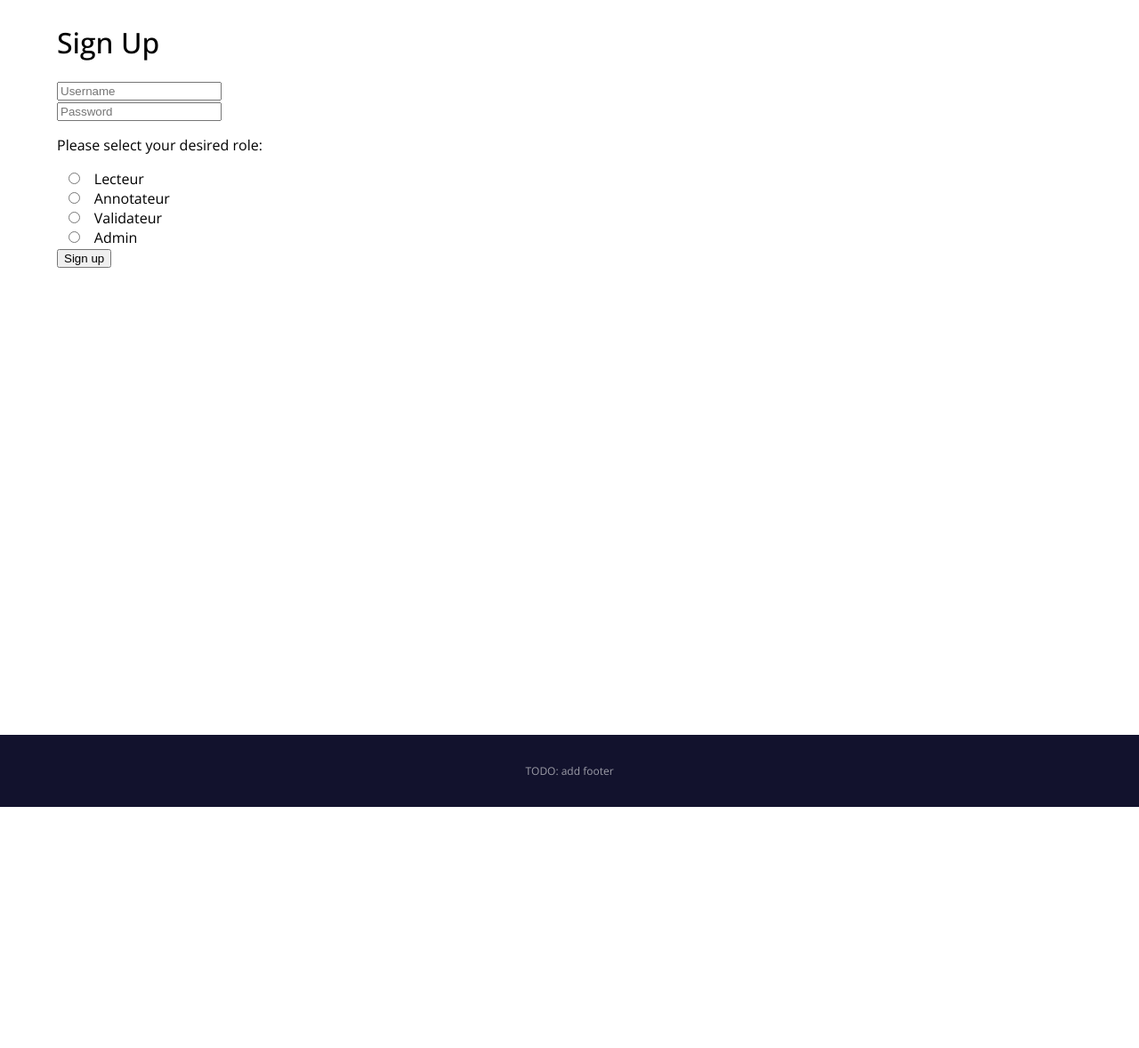
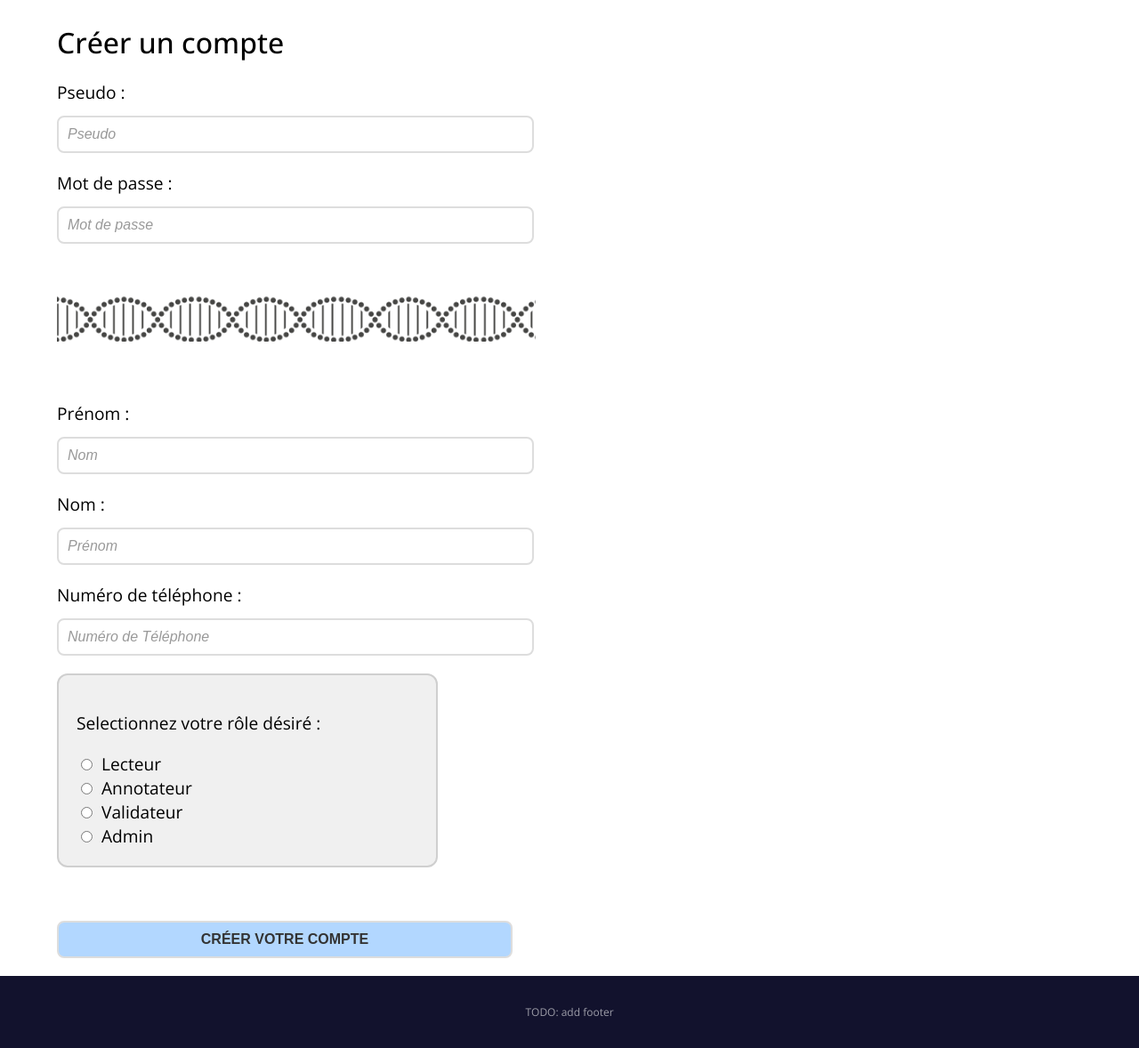
Before and after one commit to TitouanCh/appweb, a Django app: page /signup/ in a window 1280 px wide. Shown: the part 54-1232 px from the top of the page at 89% size. Before the commit the page ends 961 px from the top, so only its background shows below. Run offline with Django 5.2, Linux system fonts and the light colour scheme.

Commit message:
début relooking + début ajout nom, prénom, tel

```diff
--- a/authentication/models.py
+++ b/authentication/models.py
@@ -54,6 +54,10 @@ class BioinfoUser(AbstractBaseUser):
         default=Role.ADMIN # A changer apres migration
     )
 
+    name = models.CharField(verbose_name="name", default="Bob", max_length=32)
+    last_name = models.CharField(verbose_name="last name", default="Marley", max_length=32)
+    numero = models.IntegerField(verbose_name="numero de téléphone", default=0)
+
     objects = BioinfoUserManager()
 
     USERNAME_FIELD = "email"
@@ -82,12 +86,14 @@ class BioinfoUser(AbstractBaseUser):
     def get_owned_sequences(self) -> models.QuerySet[FaSequence]:
         return FaSequence.objects.filter(owner=self)
 
+
 class RoleRequestManager(models.Manager):
     def create_role_request(self, requester, requested_role):
         if requested_role not in dict(Role.choices):
             raise ValidationError(f"Invalid role: {requested_role}")
 
         return self.create(requester=requester, requested_role=requested_role)
+
 
 class RoleRequest(models.Model):
     requested_role = models.CharField(
--- a/authentication/templates/authentication/signup.html
+++ b/authentication/templates/authentication/signup.html
@@ -1,15 +1,46 @@
 {% extends "base.html" %}
 {% block title %}Home Page{% endblock %}
 {% block content %}
-<h1>Sign Up</h1>
+<h1>Créer un compte</h1>
 {% if error %}
 <p>{{ error }}</p>
 {% endif %}
-<form method="post" action="{% url 'signup' %}">
+<form method="post" action="{% url 'signup' %}" style="font-size: larger;">
   {% csrf_token %}
-  <input type="text" name="username" placeholder="Username"><br>
-  <input type="password" name="password" placeholder="Password"><br>
-  <p>Please select your desired role:</p>
+  <div>
+    <label for="username">Pseudo :</label><br>
+    <input type="text" name="username" placeholder="Pseudo"><br>
+    <label for="Mot de passe">Mot de passe :</label><br>
+    <input type="password" name="password" placeholder="Mot de passe"><br>
+  </div>
+
+  <div style="height: 60px; width: 42vw; background-image: url(/static/png/dna.png); background-size: 160px auto; animation: moveBackground 5s cubic-bezier(0.68, -0.55, 0.27, 1.55) infinite; margin-top: 30px; margin-bottom: 40px;">
+    <style>
+      @keyframes moveBackground {
+        0% {
+          background-position: 0 0;
+        }
+        100% {
+          background-position: 160px 0px;
+        }
+      }
+    </style>
+
+  </div>
+
+  <br>
+
+  <div>
+    <label for="name">Prénom :</label><br>
+    <input type="text" name="name" placeholder="Nom"><br>
+    <label for="last_name">Nom :</label><br>
+    <input type="text" name="last_name" placeholder="Prénom"><br>
+    <label for="numero">Numéro de téléphone :</label><br>
+    <input type="tel" name="numero" placeholder="Numéro de Téléphone"><br>
+  </div>
+
+  <div style="background-color: rgb(240, 240, 240); border: 2px solid rgb(207, 207, 207); padding: 20px; max-width: 30vw; border-radius: 12px;">
+    <p>Selectionnez votre rôle désiré :</p>
     <input type="radio" id="lecteur" name="role" value="LE">
     <label for="lecteur">Lecteur</label><br>
     <input type="radio" id="annotateur" name="role" value="AN">
@@ -18,6 +49,10 @@
     <label for="validateur">Validateur</label><br>
     <input type="radio" id="admin" name="role" value="AD">
     <label for="admin">Admin</label><br>
-  <input type="submit" value="Sign up">
+  </div>
+
+
+
+  <input type="submit" value="Créer votre compte" style="margin-top: 60px;">
 </form>
 {% endblock %}
--- a/static/style.css
+++ b/static/style.css
@@ -107,13 +107,103 @@ footer {
   text-decoration: underline;
 }
 
-.grow {
-  animation: grow-animation 2s ease-in-out infinite;
-  color: rgb(168, 168, 59);
+/* Input text joli */
+input[type="text"],
+input[type="password"],
+input[type="email"],
+input[type="search"],
+input[type="url"],
+input[type="tel"],
+textarea {
+  width: 40vw;
+  padding: 10px;
+  border: 2px solid #ddd;
+  border-radius: 8px;
+  font-size: 16px;
+  outline: none;
+  transition: border-color 0.3s, box-shadow 0.3s;
+  margin-bottom: 20px;
+  margin-top: 13px;
 }
 
-@keyframes grow-animation {
-  0% { transform: scale(1); }
-  50% {transform: scale(1.2); }
-  100% {transform: scale(1); }
+input[type="text"]:focus,
+input[type="password"]:focus,
+input[type="email"]:focus,
+input[type="search"]:focus,
+input[type="url"]:focus,
+input[type="tel"]:focus,
+textarea:focus {
+  border-color: #007bff;
+  box-shadow: 0 0 5px rgba(0, 123, 255, 0.3);
 }
+
+input[type="text"]::placeholder,
+input[type="password"]::placeholder,
+input[type="email"]::placeholder,
+input[type="search"]::placeholder,
+input[type="url"]::placeholder,
+input[type="tel"]::placeholder,
+textarea::placeholder {
+  color: #999;
+  font-style: italic;
+}
+
+input[type="text"]:hover,
+input[type="password"]:hover,
+input[type="email"]:hover,
+input[type="search"]:hover,
+input[type="url"]:hover,
+input[type="tel"]:hover,
+textarea:hover {
+  border-color: #aaa;
+}
+
+/* Keep radio buttons clean */
+input[type="radio"] {
+  accent-color: #007bff; /* For modern browsers, sets color */
+  width: auto;
+  height: auto;
+  margin: 0 5px;
+}
+
+/* Style de base pour les boutons submit */
+input[type="submit"] {
+  padding: 10px 20px;
+  font-size: 16px;
+  border: 2px solid #ddd;
+  border-radius: 8px;
+  background-color: rgba(0, 123, 255, 0.3);
+  color: #333;
+  cursor: pointer;
+  outline: none;
+  transition: all 0.3s ease;
+  margin-top: 10px;
+  margin-bottom: 20px;
+  width: 40vw;
+  text-transform: uppercase;
+  font-weight: bold;
+}
+
+/* Effet au survol avec gradient */
+input[type="submit"]:hover {
+  background: linear-gradient(45deg, #007bff, #00c6ff);
+  color: white;
+  border-color: #0056b3;
+  box-shadow: 0 4px 8px rgba(0, 123, 255, 0.3);
+  transform: translateY(-2px);
+}
+
+/* Effet au clic */
+input[type="submit"]:active {
+  background-color: #0056b3;
+  border-color: #003366;
+  box-shadow: 0 2px 4px rgba(0, 123, 255, 0.3);
+  transform: translateY(2px);
+}
+
+/* Animation de focus */
+input[type="submit"]:focus {
+  outline: none;
+  box-shadow: 0 0 5px rgba(0, 123, 255, 0.5);
+  border-color: #007bff;
+}
```
Also changed, not shown: static/jpg/dna-background.jpg (added), static/png/dna.png (added). Lines whose indentation alone changed are shown as unchanged.
